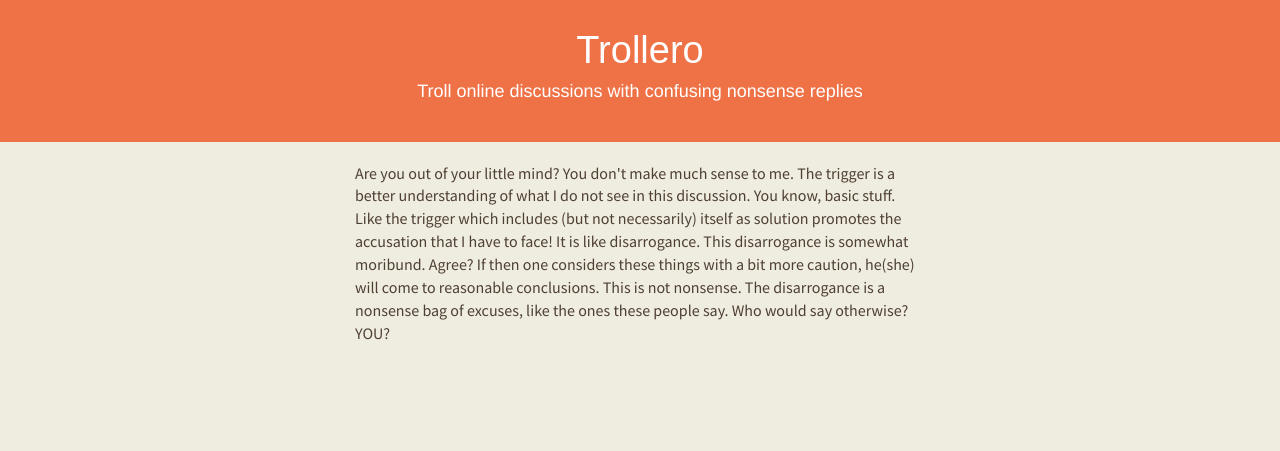
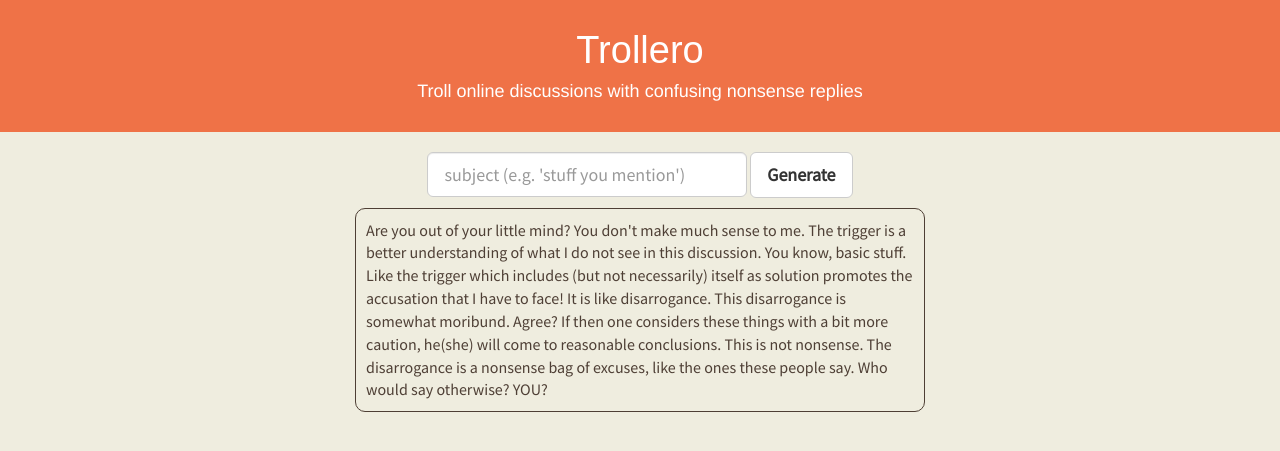
Before and after one commit to staltz/trollero, a Flask app: page / in a window 1280 px wide. Shown: the top 451 px of the page. Run offline with Flask 2, Linux system fonts and the light colour scheme; some libraries are stand-ins or nearby versions; some web fonts are replaced.

Commit message:
Ajax gets new reply, may input a subject

```diff
--- a/app/logic.py
+++ b/app/logic.py
@@ -104,7 +104,7 @@ def generate_after_confusion_sentence():
 	return get_random_one(data.after_confusion_sentences)
 
 
-def generate_response(subject=None):
+def generate_text(subject=None):
 	subjects = get_random_some(data.generic_singular_subjects, 2)
 	subject1 = subjects[0] if subject is None else subject
 	subject2 = subjects[1]
--- a/app/static/css/main.css
+++ b/app/static/css/main.css
@@ -13,14 +13,31 @@ body {
 	background-color: #EF7247;
 	color: white;
 	text-align: center;
-	padding-bottom: 30px;
+	padding-bottom: 20px;
 	margin-bottom: 20px;
 }
 .header h1 {
 	font-family: Kavoon, Arial, sans-serif;
 }
-
+.centered {
+	text-align: center;
+}
+a.generate {
+	margin-bottom: 10px;
+}
+input.subject {
+	width: 320px;
+	display: inline-block;
+	margin-bottom: 10px;
+	margin-left: auto;
+	margin-right: auto;
+}
 .troll-text {
 	color: #4E3F35;
 	font-size: 16px;
+	padding: 10px;
+	border: 1px solid #4E3F35;
+	-webkit-border-radius: 10px;
+	   -moz-border-radius: 10px;
+	        border-radius: 10px;
 }
--- /dev/null
+++ b/app/static/js/main.js
@@ -0,0 +1,16 @@
+(function() {
+	$("#generate").click( function(){
+		subject = $("#subject").val()
+		$.get(
+			"/_get_text",
+			{ 'subject': subject }
+		)
+		.done( function(data) {
+			regex = new RegExp(subject, "g");
+			data = data.replace(regex, "<strong>"+subject+"</strong>")
+			$("#troll-text").html(data);
+		});
+		return false;
+	});
+
+}).call(this);
--- a/app/templates/base.html
+++ b/app/templates/base.html
@@ -12,7 +12,7 @@
 		<meta name="viewport" content="width=device-width, initial-scale=1">
 		<link rel="stylesheet" href="/static/css/bootstrap.min.css">
 		<link rel="stylesheet" href="/static/css/main.css">
-		<script src="/static/js/vendor/modernizr-2.6.2.min.js"></script>
+		<script src="/static/js/modernizr-2.6.1.min.js"></script>
 	</head>
 	<body>
 		<!--[if lt IE 7]>
@@ -23,5 +23,6 @@
 		<script src="//ajax.googleapis.com/ajax/libs/jquery/1.10.2/jquery.min.js"></script>
 		<script>window.jQuery || document.write('<script src="js/vendor/jquery-1.10.2.min.js"><\/script>')</script>
 		<script src="/static/js/bootstrap.min.js"></script>
+		<script src="/static/js/main.js"></script>
 	</body>
 </html>
--- a/app/templates/index.html
+++ b/app/templates/index.html
@@ -8,7 +8,11 @@
 	<div class="container">
 		<div class="row">
 			<div class="col-lg-6 col-lg-offset-3">
-				<p class="troll-text">{{ reply_text }}</p>
+				<div class="centered">
+					<input type="text" id="subject" class="form-control subject input-lg" placeholder="subject (e.g. 'stuff you mention')">
+					<a type="submit" href="#" id="generate" class="btn btn-lg btn-default generate">Generate</a>
+				</div>
+				<p id="troll-text" class="troll-text">{{ troll_text }}</p>
 			</div>
 		</div>
 	</div>
--- a/app/views.py
+++ b/app/views.py
@@ -1,11 +1,15 @@
 
-from flask import render_template
+from flask import render_template, request
 from app import app
-from app.logic import generate_response
+from app.logic import generate_text
 
 @app.route('/')
 def index():
 	context = {
-		'reply_text': generate_response(),
+		'troll_text': generate_text(),
 	}
 	return render_template('index.html', **context)
+
+@app.route('/_get_text')
+def get_troll_text():
+	return generate_text(request.args.get('subject'))
```
Also changed, not shown: 1 other file.
